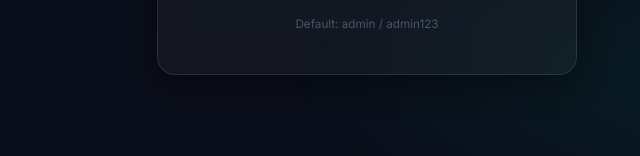
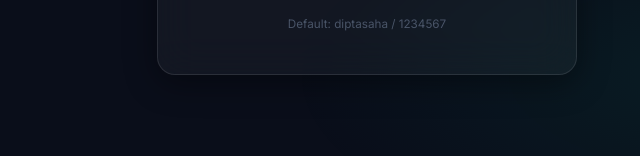
Before and after one commit to infodiptasaha/credit-management-, a plain HTML site: page client/login.html in a window 1280 px wide. Shown: the part 564-720 px from the top of the page, 273-913 px from the left. Drawn offline with Linux system fonts and the light colour scheme.

Commit message:
Update login.html

```diff
--- a/client/login.html
+++ b/client/login.html
@@ -31,7 +31,7 @@
         </button>
       </form>
       <p style="text-align:center;margin-top:18px;font-size:0.78rem;color:var(--text-muted);">
-        Default: admin / admin123
+        Default: diptasaha / 1234567
       </p>
     </div>
   </div>
```
